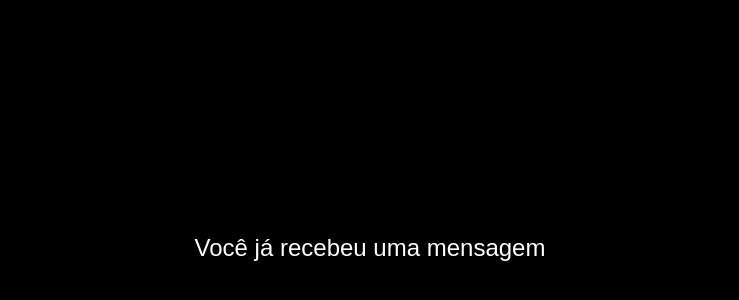
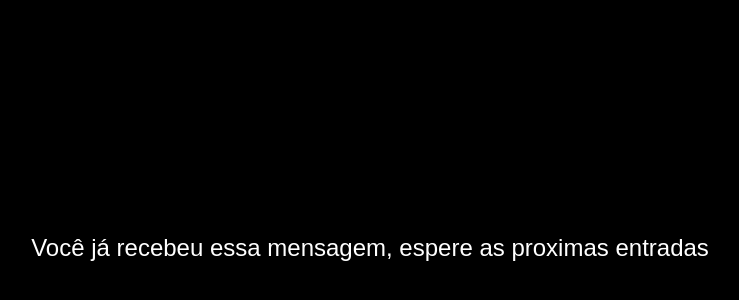
Before and after one commit to Mings-bot/BoujrvfNfnpjs, a plain HTML site: page pagina3.html in a window 1280 px wide. Shown: the part 152-452 px from the top of the page, without its empty margins (270-1009 px from the left). Drawn offline with Linux system fonts and the light colour scheme.

Commit message:
Update pagina3.html

```diff
--- a/pagina3.html
+++ b/pagina3.html
@@ -2,7 +2,7 @@
 <head>
     <meta charset="UTF-8">
     <meta name="viewport" content="width=device-width, initial-scale=1.0">
-    <title>Mensagem</title>
+    <title>BoujrvfNfnpjs</title>
     <style>
         body {
             display: flex;
@@ -19,6 +19,6 @@
     </style>
 </head>
 <body>
-    <div>Você já recebeu uma mensagem</div>
+    <div>Você já recebeu essa mensagem, espere as proximas entradas</div>
 </body>
 </html>
```
